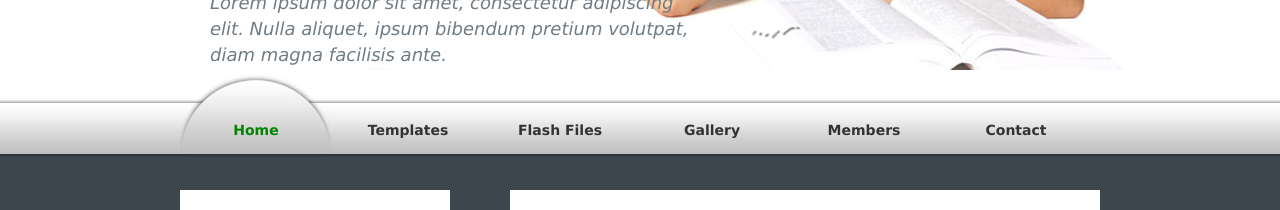
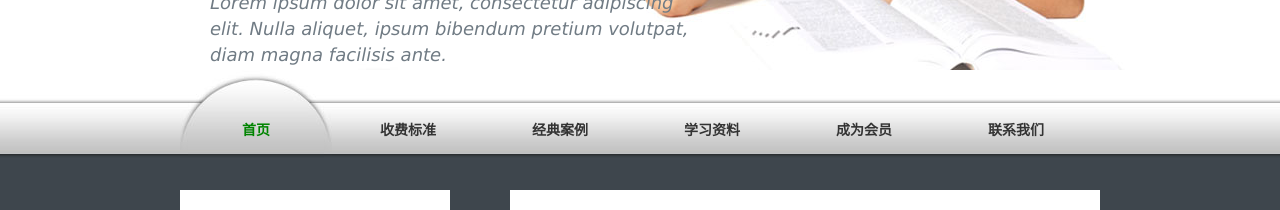
Before and after one commit to ukproofreading/proofreading, a plain HTML site: page index.html in a window 1280 px wide. Shown: the part 130-340 px from the top of the page. Drawn offline with Linux system fonts and the light colour scheme.

Commit message:
Update index.html

```diff
--- a/index.html
+++ b/index.html
@@ -26,12 +26,12 @@
     <div id="templatemo_menu">
 
         <ul>
-            <li><a href="#" class="current">Home</a></li>
-            <li><a href="http://www.templatemo.com" target="_parent">Templates</a></li>
-            <li><a href="http://www.flashmo.com" target="_parent">Flash Files</a></li>
-            <li><a href="http://www.koflash.com" target="_parent">Gallery</a></li>
-            <li><a href="#">Members</a></li>
-            <li><a href="#">Contact</a></li>
+            <li><a href="#" class="current">首页</a></li>
+            <li><a href="#" target="_parent">收费标准</a></li>
+            <li><a href="#" target="_parent">经典案例</a></li>
+            <li><a href="#" target="_parent">学习资料</a></li>
+            <li><a href="#">成为会员</a></li>
+            <li><a href="#">联系我们</a></li>
         </ul>
 
     </div> <!-- end of templatemo_menu -->
```
